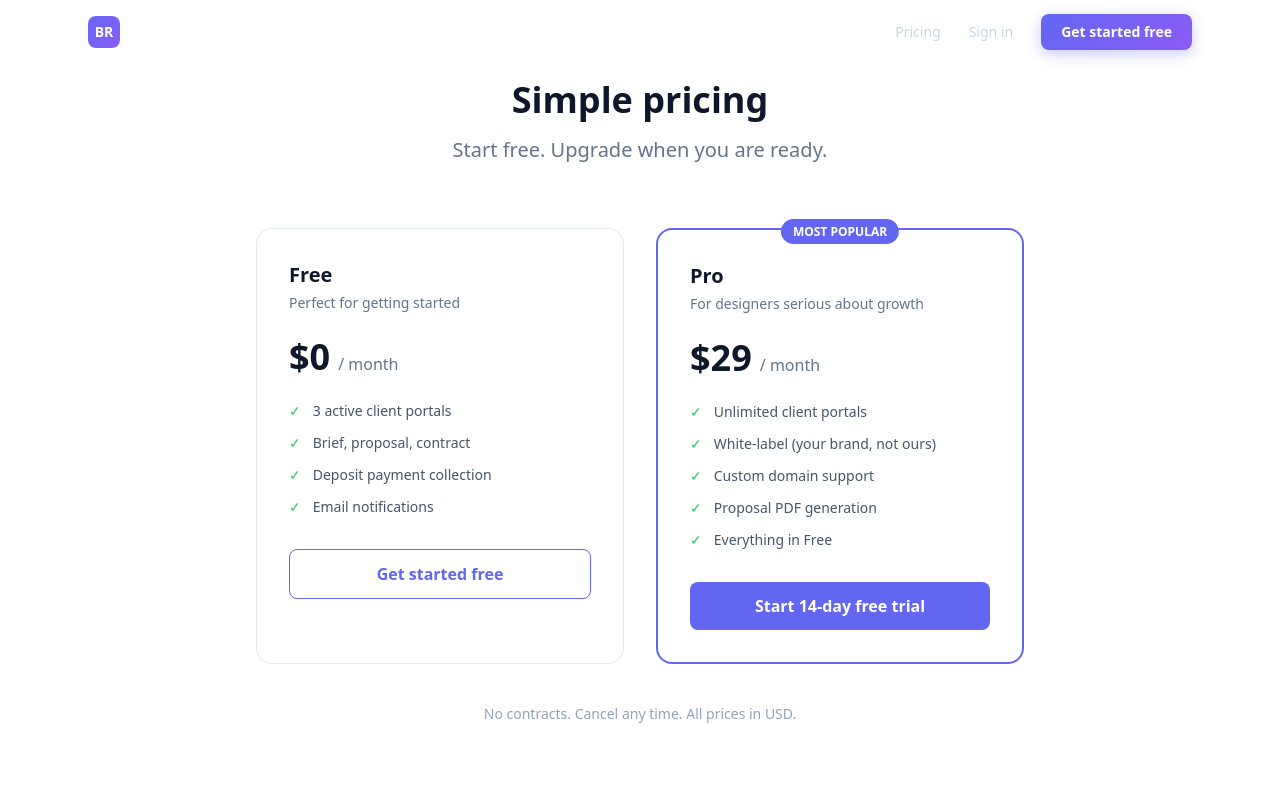
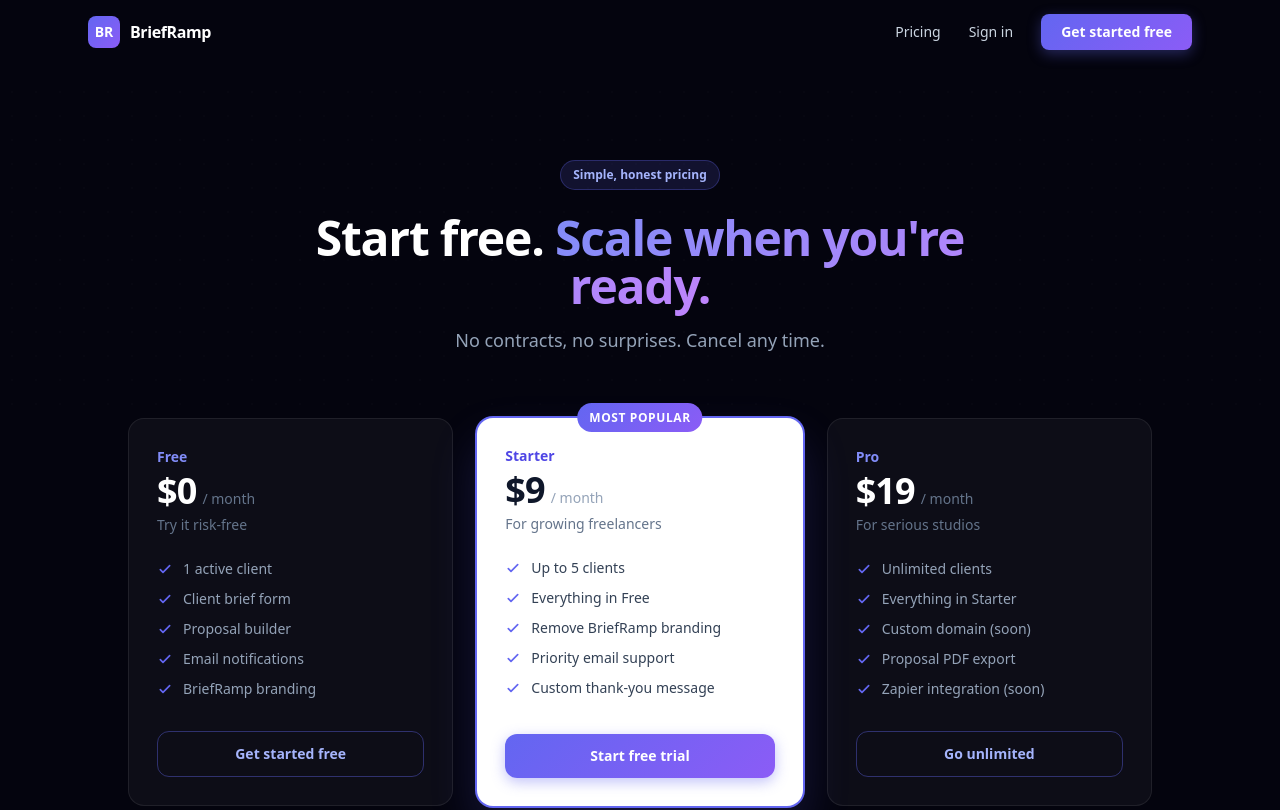
Before and after one commit to asadjbrieframp/brieframp, a Next.js app: page /pricing in a window 1280 px wide. Shown: the top 810 px of the page. Built offline with nearby package versions, Linux system fonts and the light colour scheme.

Commit message:
Add files via upload

```diff
--- /dev/null
+++ b/app/(marketing)/pricing/page.tsx
@@ -0,0 +1,200 @@
+import Nav from '@/components/Nav'
+import Link from 'next/link'
+
+export const metadata = {
+  title: 'Pricing — BriefRamp',
+  description: 'Simple, transparent pricing for freelance designers.',
+}
+
+const tiers = [
+  {
+    name: 'Free',
+    price: '$0',
+    period: '/ month',
+    tagline: 'Try it risk-free',
+    cta: 'Get started free',
+    ctaHref: '/signup',
+    ctaStyle: 'outline' as const,
+    popular: false,
+    features: [
+      '1 active client',
+      'Client brief form',
+      'Proposal builder',
+      'Email notifications',
+      'BriefRamp branding',
+    ],
+  },
+  {
+    name: 'Starter',
+    price: '$9',
+    period: '/ month',
+    tagline: 'For growing freelancers',
+    cta: 'Start free trial',
+    ctaHref: '/signup',
+    ctaStyle: 'gradient' as const,
+    popular: true,
+    features: [
+      'Up to 5 clients',
+      'Everything in Free',
+      'Remove BriefRamp branding',
+      'Priority email support',
+      'Custom thank-you message',
+    ],
+  },
+  {
+    name: 'Pro',
+    price: '$19',
+    period: '/ month',
+    tagline: 'For serious studios',
+    cta: 'Go unlimited',
+    ctaHref: '/signup',
+    ctaStyle: 'outline' as const,
+    popular: false,
+    features: [
+      'Unlimited clients',
+      'Everything in Starter',
+      'Custom domain (soon)',
+      'Proposal PDF export',
+      'Zapier integration (soon)',
+    ],
+  },
+]
+
+export default function PricingPage() {
+  return (
+    <>
+      <Nav />
+      <main style={{ background: '#04040e', minHeight: '100vh', paddingTop: '80px' }}>
+        {/* Hero */}
+        <section className="relative pt-20 pb-16 text-center px-6">
+          <div className="absolute inset-0 dot-grid opacity-10 pointer-events-none" />
+          <div className="relative max-w-2xl mx-auto">
+            <div
+              className="inline-flex items-center gap-2 text-xs font-semibold px-3 py-1.5 rounded-full mb-6"
+              style={{
+                background: 'rgba(99,102,241,0.15)',
+                border: '1px solid rgba(99,102,241,0.3)',
+                color: '#a5b4fc',
+              }}
+            >
+              Simple, honest pricing
+            </div>
+            <h1 className="text-4xl md:text-5xl font-extrabold text-white tracking-tight mb-4 leading-tight">
+              Start free.{' '}
+              <span className="gradient-text">Scale when you&apos;re ready.</span>
+            </h1>
+            <p className="text-slate-400 text-lg">
+              No contracts, no surprises. Cancel any time.
+            </p>
+          </div>
+        </section>
+
+        {/* Cards */}
+        <section className="relative pb-24 px-6">
+          <div className="max-w-5xl mx-auto">
+            <div className="grid grid-cols-1 md:grid-cols-3 gap-6">
+              {tiers.map(tier => (
+                <div
+                  key={tier.name}
+                  className="relative rounded-2xl p-7 flex flex-col"
+                  style={tier.popular ? {
+                    background: '#ffffff',
+                    boxShadow: '0 0 0 2px #6366f1, 0 24px 48px rgba(99,102,241,0.2)',
+                  } : {
+                    background: 'rgba(255,255,255,0.04)',
+                    border: '1px solid rgba(255,255,255,0.08)',
+                  }}
+                >
+                  {tier.popular && (
+                    <div className="absolute -top-3.5 left-1/2 -translate-x-1/2">
+                      <span
+                        className="text-xs font-bold px-3 py-1.5 rounded-full text-white tracking-wider uppercase"
+                        style={{ background: 'linear-gradient(135deg,#6366f1,#8b5cf6)' }}
+                      >
+                        Most popular
+                      </span>
+                    </div>
+                  )}
+
+                  <div className="mb-6">
+                    <p className={`text-sm font-semibold mb-1 ${tier.popular ? 'text-indigo-600' : 'text-indigo-400'}`}>
+                      {tier.name}
+                    </p>
+                    <div className="flex items-baseline gap-1.5">
+                      <span className={`text-4xl font-extrabold tracking-tight ${tier.popular ? 'text-slate-900' : 'text-white'}`}>
+                        {tier.price}
+                      </span>
+                      <span className={`text-sm ${tier.popular ? 'text-slate-400' : 'text-slate-500'}`}>
+                        {tier.period}
+                      </span>
+                    </div>
+                    <p className={`text-sm mt-1 ${tier.popular ? 'text-slate-500' : 'text-slate-500'}`}>
+                      {tier.tagline}
+                    </p>
+                  </div>
+
+                  <ul className="space-y-2.5 mb-8 flex-1">
+                    {tier.features.map(f => (
+                      <li key={f} className={`flex items-start gap-2.5 text-sm ${tier.popular ? 'text-slate-700' : 'text-slate-400'}`}>
+                        <svg
+                          className="w-4 h-4 shrink-0 mt-0.5"
+                          style={{ color: tier.popular ? '#6366f1' : '#6366f1' }}
+                          fill="none"
+                          stroke="currentColor"
+                          viewBox="0 0 24 24"
+                        >
+                          <path strokeLinecap="round" strokeLinejoin="round" strokeWidth={2.5} d="M5 13l4 4L19 7" />
+                        </svg>
+                        {f}
+                      </li>
+                    ))}
+                  </ul>
+
+                  <Link
+                    href={tier.ctaHref}
+                    className="block text-center py-3 rounded-xl font-semibold text-sm transition-all hover:-translate-y-px"
+                    style={tier.ctaStyle === 'gradient' ? {
+                      background: 'linear-gradient(135deg,#6366f1,#8b5cf6)',
+                      color: '#fff',
+                      boxShadow: '0 4px 14px rgba(99,102,241,0.4)',
+                    } : tier.popular ? {
+                      border: '1.5px solid #6366f1',
+                      color: '#6366f1',
+                    } : {
+                      border: '1.5px solid rgba(99,102,241,0.4)',
+                      color: '#a5b4fc',
+                    }}
+                  >
+                    {tier.cta}
+                  </Link>
+                </div>
+              ))}
+            </div>
+
+            {/* FAQ reassurance */}
+            <div className="mt-12 grid grid-cols-1 md:grid-cols-3 gap-5">
+              {[
+                { q: 'No credit card required', a: 'Sign up and start for free immediately. No billing details needed.' },
+                { q: 'Cancel any time', a: 'No lock-in. Downgrade or cancel from your account settings anytime.' },
+                { q: 'Upgrade instantly', a: 'Unlock more clients or features the moment you need them.' },
+              ].map(item => (
+                <div
+                  key={item.q}
+                  className="rounded-xl p-5"
+                  style={{ background: 'rgba(255,255,255,0.03)', border: '1px solid rgba(255,255,255,0.07)' }}
+                >
+                  <p className="text-white text-sm font-semibold mb-1">{item.q}</p>
+                  <p className="text-slate-500 text-xs leading-relaxed">{item.a}</p>
+                </div>
+              ))}
+            </div>
+
+            <p className="text-center text-slate-600 text-xs mt-8">
+              All prices in USD · Billed monthly · Taxes may apply
+            </p>
+          </div>
+        </section>
+      </main>
+    </>
+  )
+}
```
